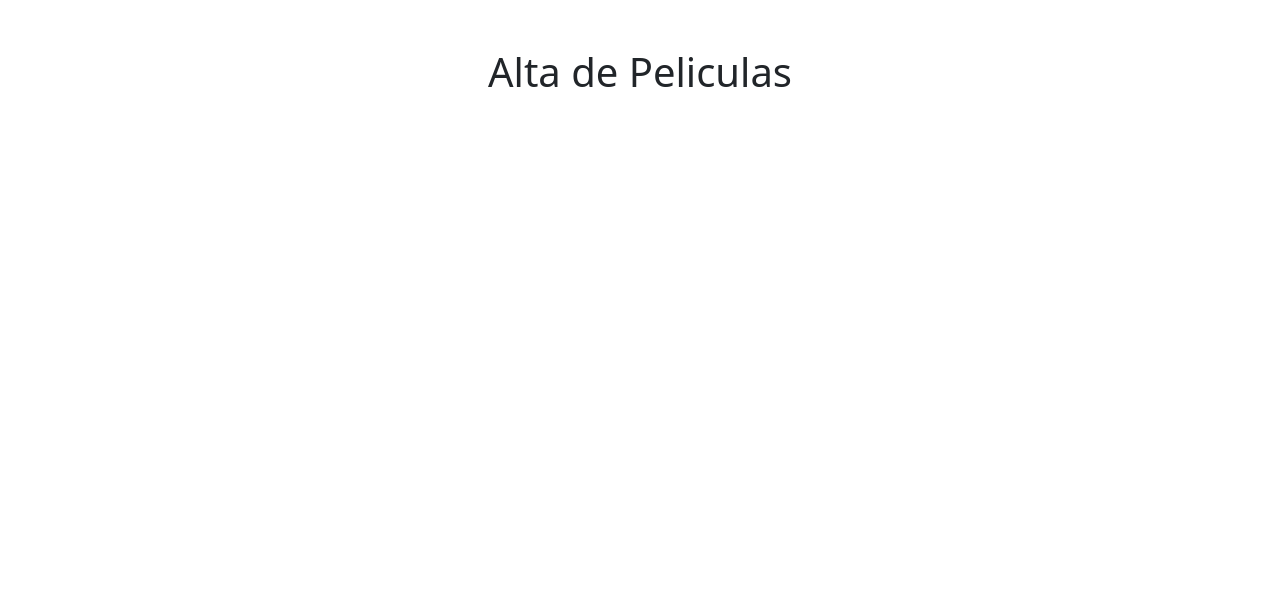
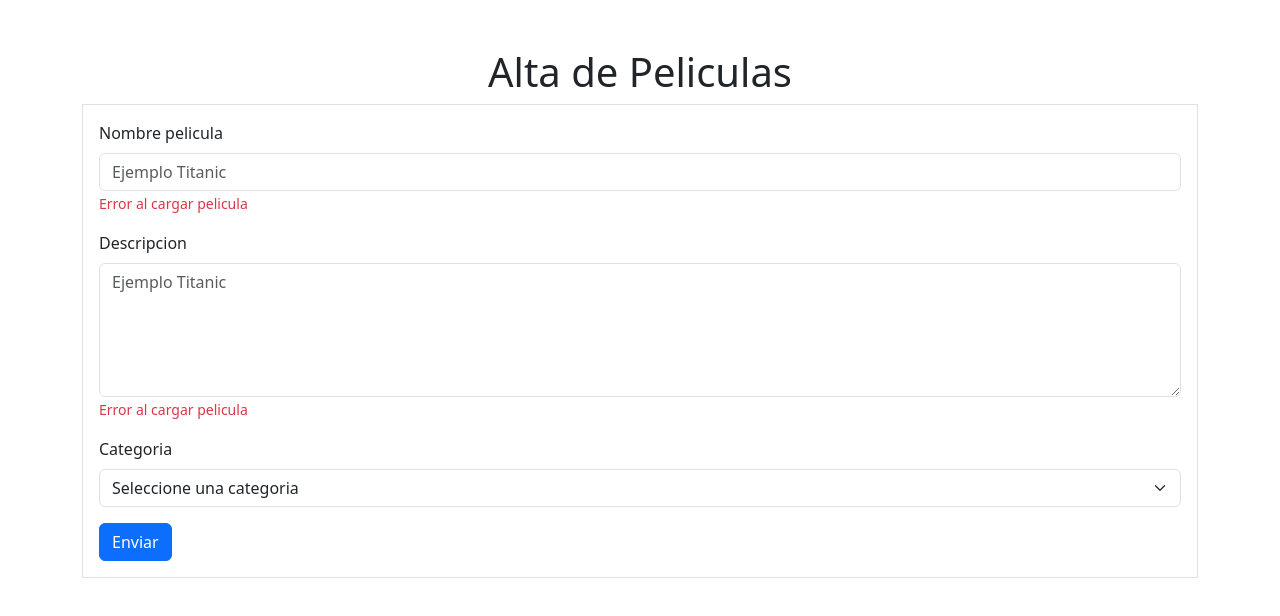
Before and after one commit to basiliomartinez/AltadePeliculas-React, a React (Vite) app: page / in a window 1280 px wide. Shown: the top 616 px of the page. Built offline with nearby package versions, Linux system fonts and the light colour scheme.

Commit message:
Maquetado FormularioPeliculas

```diff
--- a/src/App.jsx
+++ b/src/App.jsx
@@ -1,13 +1,14 @@
 import 'bootstrap/dist/css/bootstrap.min.css';
 import { Container } from 'react-bootstrap';
+import FormularioPelicula from './components/FormularioPelicula';
 function App() {
 
   return (
     <>
       <Container className='my-5'>
-        <h1 className='text-center'>Alta de Peliculas</h1></Container>
-
-
+        <h1 className='text-center'>Alta de Peliculas</h1>
+       <FormularioPelicula></FormularioPelicula>
+      </Container>
     </>
   )
 }
--- /dev/null
+++ b/src/components/FormularioPelicula.jsx
@@ -0,0 +1,39 @@
+import { Form, Button } from "react-bootstrap";
+const FormularioPelicula = () => {
+    return (
+        <section>
+            <Form className="border p-3">
+      <Form.Group className="mb-3">
+        <Form.Label>Nombre pelicula</Form.Label>
+        <Form.Control type="text" placeholder="Ejemplo Titanic" />
+        <Form.Text className="text-danger">
+          Error al cargar pelicula
+        </Form.Text>
+      </Form.Group>
+
+      <Form.Group className="mb-3">
+        <Form.Label>Descripcion</Form.Label>
+        <Form.Control type="text" placeholder="Ejemplo Titanic" as="textarea" rows={5} />
+        <Form.Text className="text-danger">
+          Error al cargar pelicula
+        </Form.Text>
+      </Form.Group>
+
+      <Form.Group className="mb-3" controlId="formBasicPassword">
+        <Form.Label>Categoria</Form.Label>
+     <Form.Select aria-label="Default select example">
+      <option>Seleccione una categoria</option>
+      <option value="Terror">Terror</option>
+      <option value="Comedia">Comedia</option>
+      <option value="Aventura">Aventura</option>
+    </Form.Select>
+      </Form.Group>
+      <Button variant="primary" type="submit">
+      Enviar
+      </Button>
+    </Form>
+        </section>
+    );
+};
+
+export default FormularioPelicula;
```
